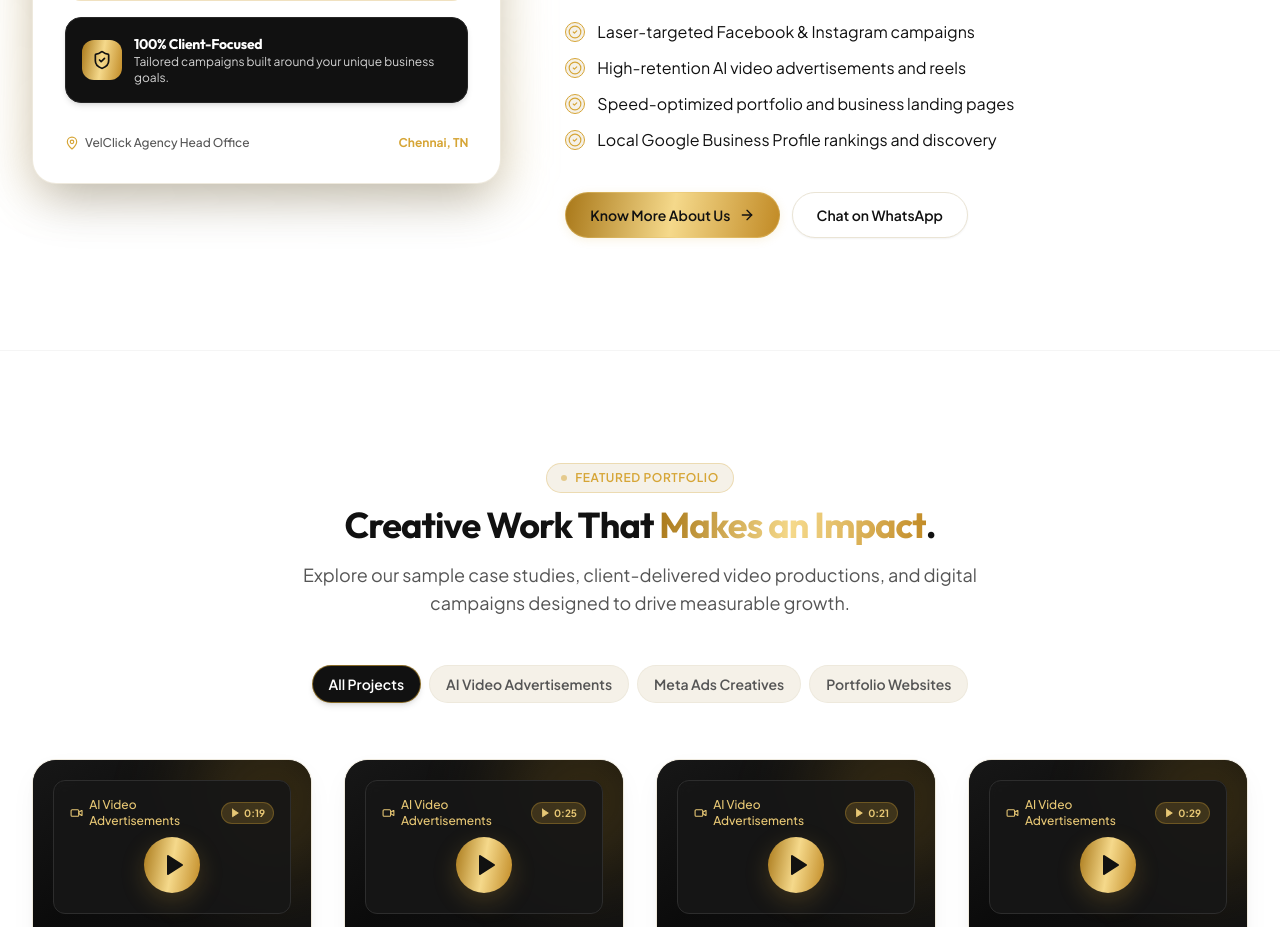
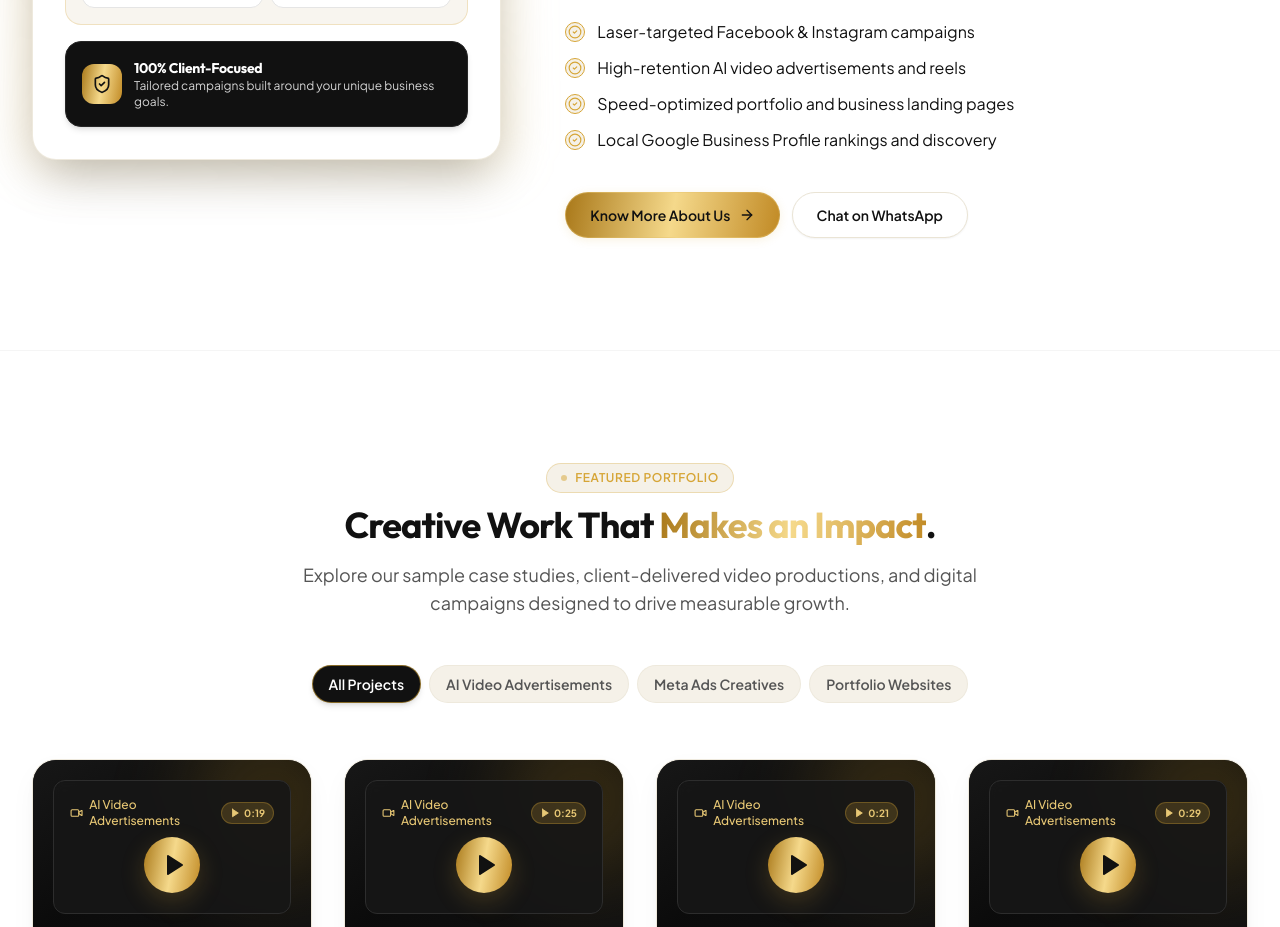
Before and after one commit to Ananthakrishnan12/velclick_landing_page, a React (Vite) app: page / in a window 1280 px wide. Shown: the part 2560-3487 px from the top of the page. Built offline with nearby package versions, Linux system fonts and the light colour scheme.

Commit message:
chore(about): remove head office location indicator text from About card

```diff
--- a/src/sections/About.jsx
+++ b/src/sections/About.jsx
@@ -1,5 +1,5 @@
 import React from 'react';
-import { ArrowRight, CheckCircle2, ShieldCheck, MapPin, Target } from 'lucide-react';
+import { ArrowRight, CheckCircle2, ShieldCheck, Target } from 'lucide-react';
 import SectionHeading from '../components/SectionHeading';
 import Button from '../components/Button';
 
@@ -87,15 +87,6 @@ export default function About({ onKnowMoreClick }) {
                     </div>
                   </div>
                 </div>
-
-                {/* Location indicator */}
-                <div className="flex items-center justify-between text-xs text-brand-charcoal dark:text-neutral-400 pt-2">
-                  <span className="flex items-center gap-1.5 font-medium">
-                    <MapPin className="w-3.5 h-3.5 text-brand-gold" />
-                    VelClick Agency Head Office
-                  </span>
-                  <span className="text-brand-gold dark:text-brand-light-gold font-bold">Chennai, TN</span>
-                </div>
               </div>
             </div>
           </div>
```
